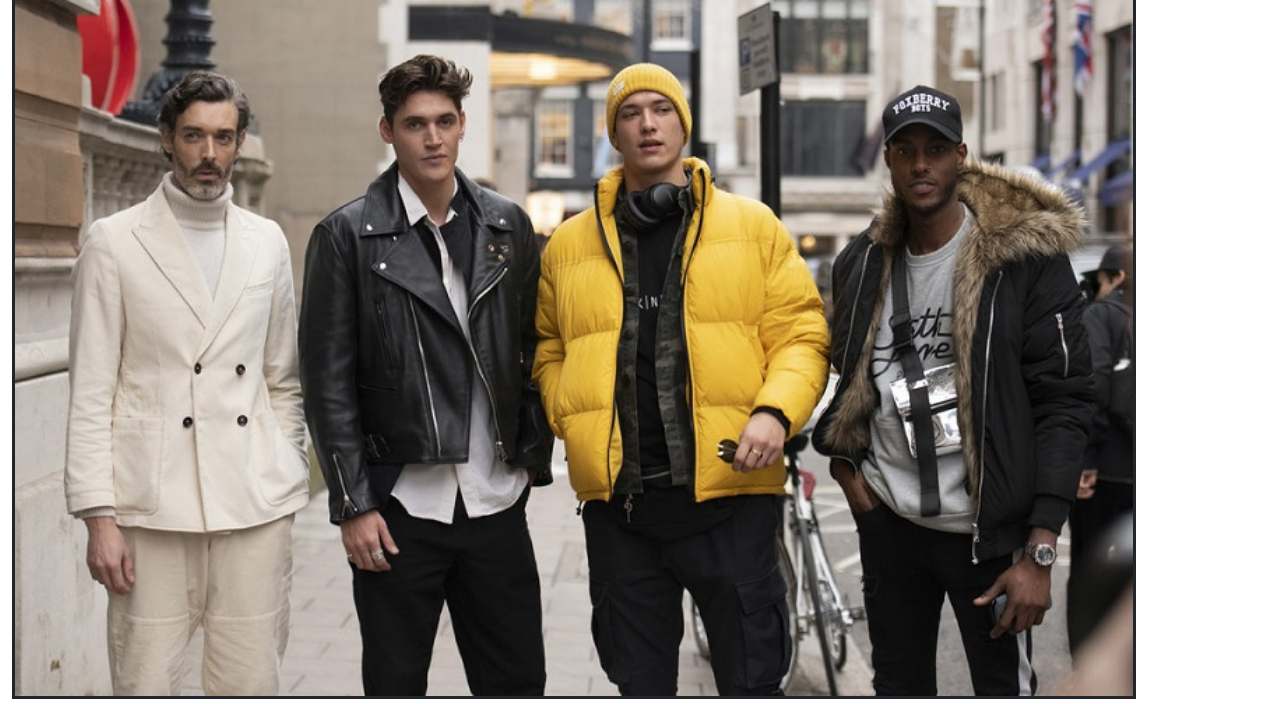
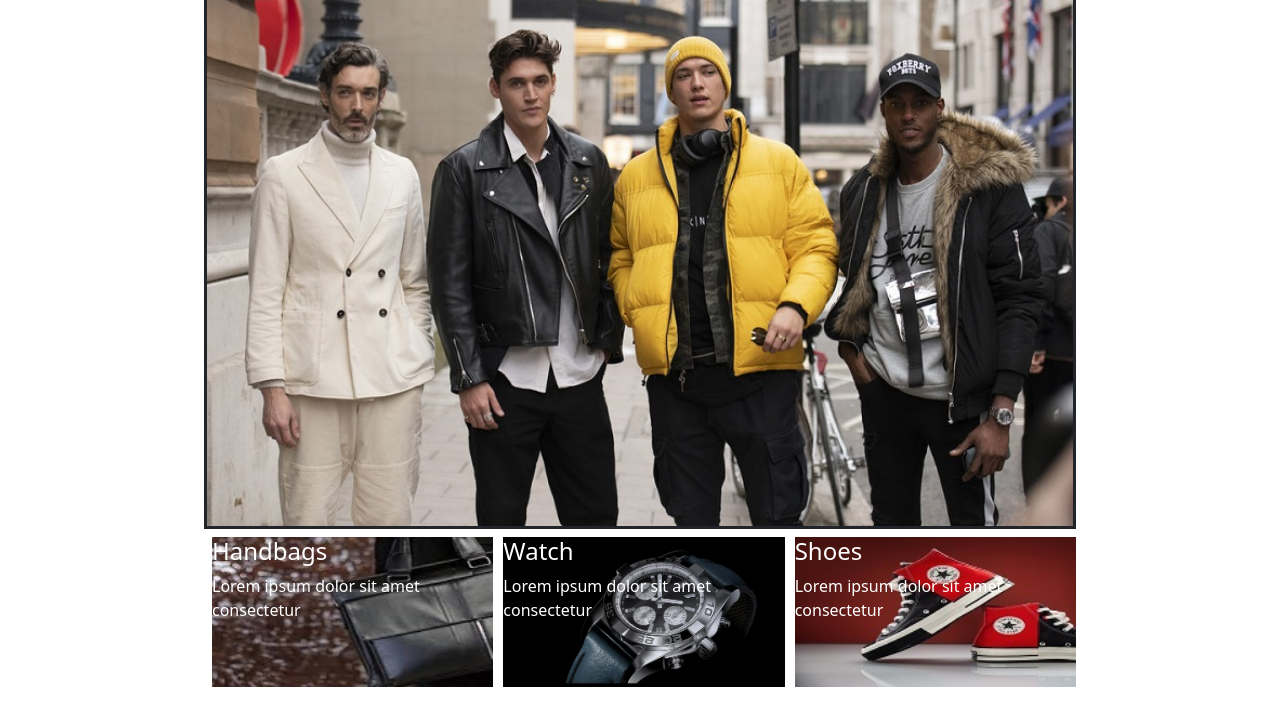
Before and after one commit to Tetiana-Web/homework-10, a plain HTML site: page index.html in a window 1280 px wide. Shown: the part 170-874 px from the top of the page. Drawn offline with nearby package versions, Linux system fonts and the light colour scheme.

Commit message:
Initial commit

```diff
--- a/assets/css/style.css
+++ b/assets/css/style.css
@@ -1,16 +1,14 @@
 
-.container {
-   width: 576px;
-   display: grid;
-}
+
+
 @media (min-width:768px){
    .container {
-      width: 100%;
-      display: grid;
+    width: 70vw;
+
 }
 }
 .navigator{
-   width: 576px;
+
    display: grid;
    padding:3px;
    grid-template-areas: "img";
@@ -56,7 +54,7 @@
 
 
 .pfotobanner {
-  width: 576px;
+
   display: grid;
   grid-template-columns: 1fr;
   grid-template-rows: auto auto auto;
@@ -108,7 +106,7 @@
 
 
 .element {
-   width: 576px;
+
    display: grid;
    gap: 8px;
    grid-template-columns: 1fr;
--- a/index.html
+++ b/index.html
@@ -14,7 +14,7 @@
    <title>Домашние задание №13</title>
 </head>
 <body>
-   <div class="container m-1 p-2 ">
+   <div class="container">
    <header>
          <h1>Men'sClothes</h1>
          <nav class="navbar navbar-expand-lg navbar-light bg-light">
```
